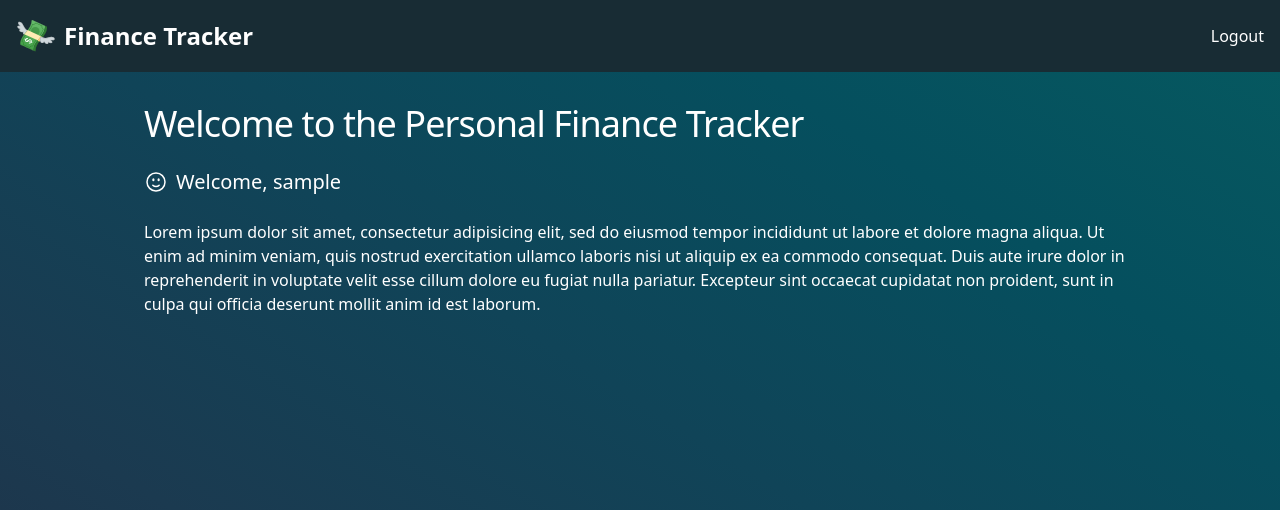
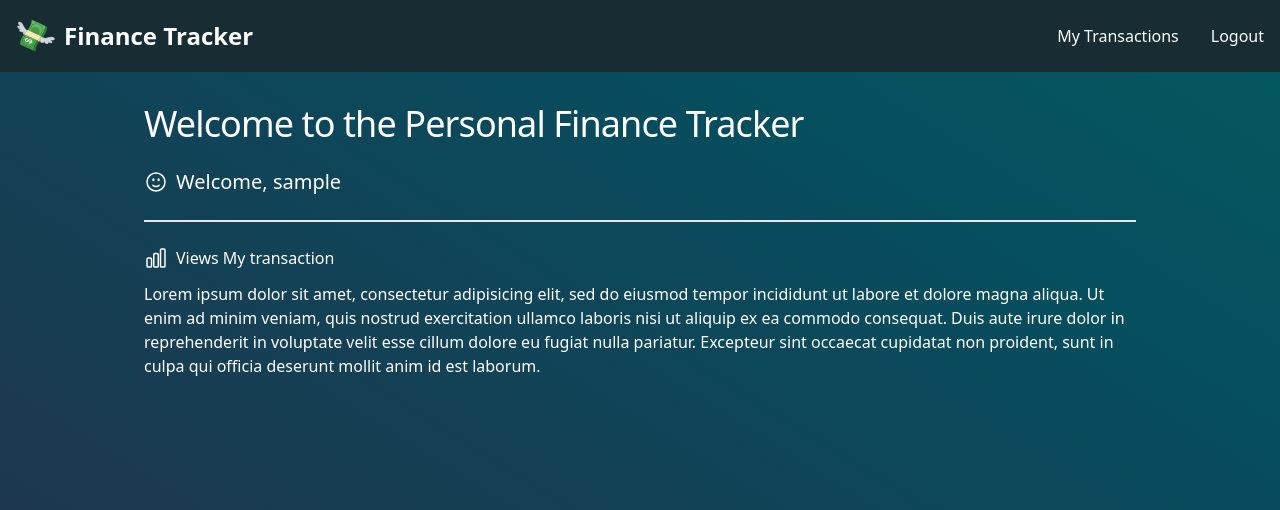
Before and after one commit to newcoder789/Financial-tracker-application, a Django app: page / in a window 1280 px wide. Shown: the top 510 px of the page. Run offline with Django 4.2, Linux system fonts and the light colour scheme; the visitor is signed in with stand-in values (Sample User, id 1); some libraries are stand-ins or nearby versions.

Commit message:
Transaction Display

```diff
--- a/tracker/models.py
+++ b/tracker/models.py
@@ -35,3 +35,6 @@ class Transaction(models.Model):
 
     def __str__(self) -> str:
         return f"{self.type} of {self.amount} on {self.date} by {self.user}"
+
+    class Meta:
+        ordering = ['-date']
--- a/tracker/templates/tracker/index.html
+++ b/tracker/templates/tracker/index.html
@@ -20,6 +20,16 @@
         </p>
     </div>
 
+    <div class="border mb-6"></div>
+
+    <div class="mb-3">
+        <a href="{% url 'transaction-list'%}" class="font-medium text-white hover:underline flex items-center">
+            <svg xmlns="http://www.w3.org/2000/svg" fill="none" viewBox="0 0 24 24" stroke-width="1.5" stroke="currentColor" class="size-6 me-2">
+                <path stroke-linecap="round" stroke-linejoin="round" d="M3 13.125C3 12.504 3.504 12 4.125 12h2.25c.621 0 1.125.504 1.125 1.125v6.75C7.5 20.496 6.996 21 6.375 21h-2.25A1.125 1.125 0 0 1 3 19.875v-6.75ZM9.75 8.625c0-.621.504-1.125 1.125-1.125h2.25c.621 0 1.125.504 1.125 1.125v11.25c0 .621-.504 1.125-1.125 1.125h-2.25a1.125 1.125 0 0 1-1.125-1.125V8.625ZM16.5 4.125c0-.621.504-1.125 1.125-1.125h2.25C20.496 3 21 3.504 21 4.125v15.75c0 .621-.504 1.125-1.125 1.125h-2.25a1.125 1.125 0 0 1-1.125-1.125V4.125Z" />
+              </svg>
+                  Views My transaction
+        </a>
+    </div>
 {% else %}
 
 {% endif %}
--- a/tracker/templates/tracker/partials/navbar.html
+++ b/tracker/templates/tracker/partials/navbar.html
@@ -15,6 +15,13 @@
         <ul class="font-medium flex flex-col p-4 md:p-0 my-1 md:my-2 rounded-lg md:flex-row md:space-x-8">
 
         {% if user.is_authenticated %}
+            <li>
+                <a href="{% url 'transaction-list' %}"
+                    class="block py-2 pl-3 pr-4 text-white rounded md:p-0"
+                    aria-current="page">
+                        My Transactions
+                </a>
+            </li>
             <li>
                 <a href="{% url 'account_logout' %}"
                     class="block py-2 pl-3 pr-4 text-white rounded md:p-0"
--- a/tracker/urls.py
+++ b/tracker/urls.py
@@ -4,4 +4,5 @@ from tracker import views
 
 urlpatterns = [
     path("", views.index, name='index'),
+    path("transactions/", views.transaction_list, name='transaction-list')
 ]
--- a/tracker/views.py
+++ b/tracker/views.py
@@ -1,5 +1,17 @@
 from django.shortcuts import render
+from django.contrib.auth.decorators import login_required
+from tracker.models import Transaction
 
 # Create your views here.
 def index(request):
     return render(request, 'tracker/index.html')
+
+
+@login_required
+def transaction_list(request):
+    transactions = Transaction.objects.filter(user=request.user)
+    # request.user tells us the user associated with request can be authocanticated and not auto
+    context = {'transactions':transactions}
+
+
+    return render(request, 'tracker/transaction-list.html', context)
```
